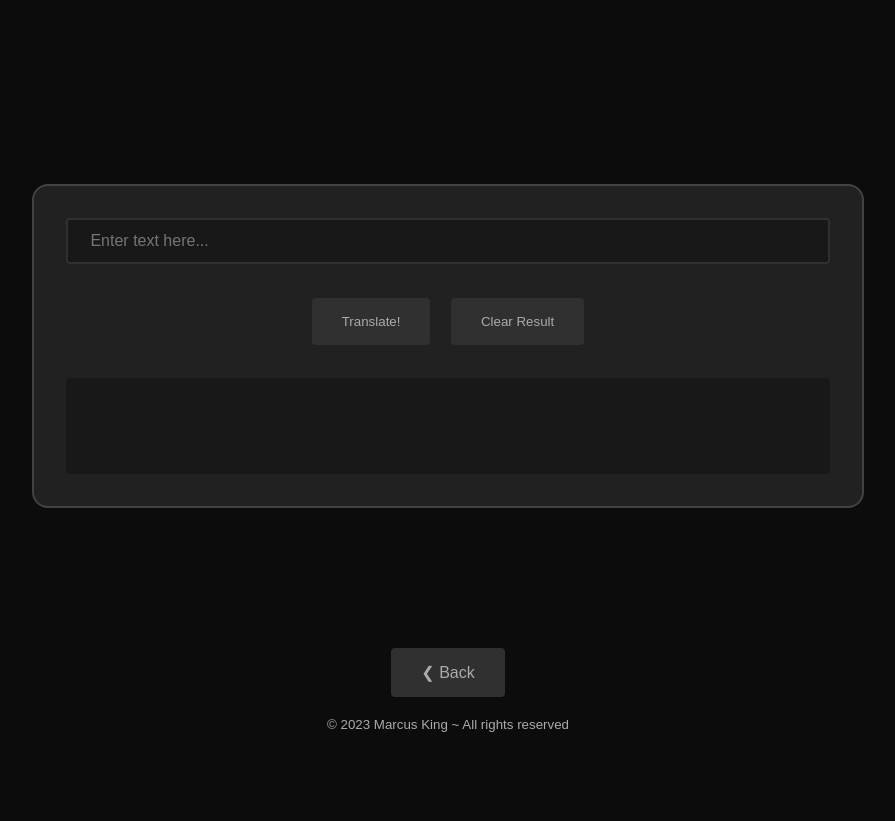
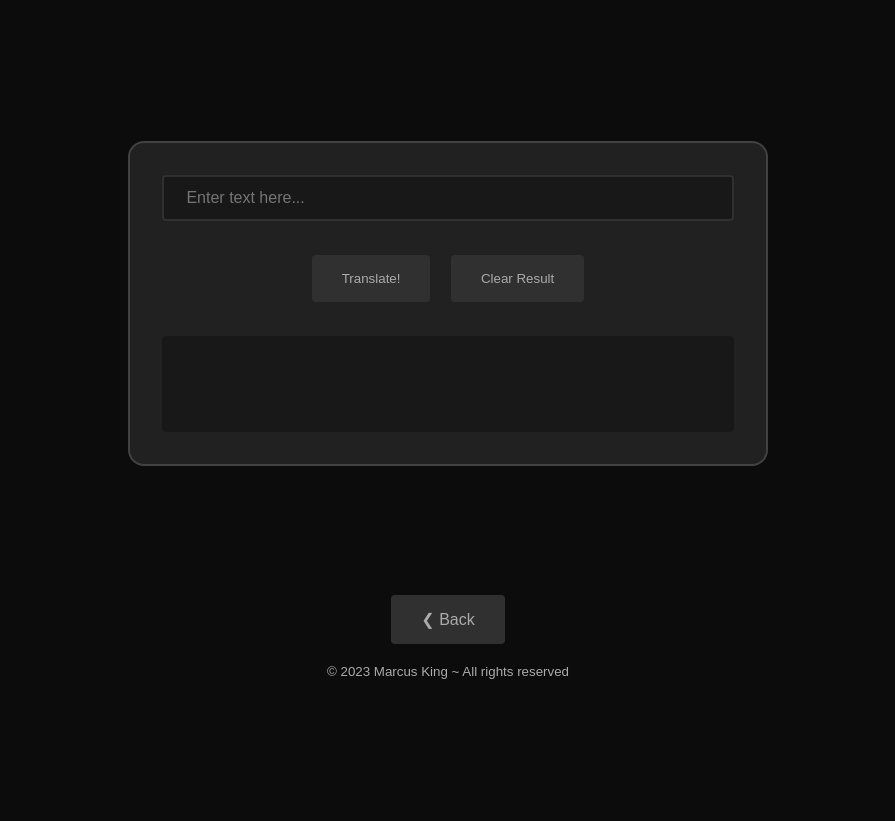
Before and after one commit to marcus-king/IT-121, a plain HTML site: page wk-02/assignment.html in a window 1280 px wide. Shown: the whole page, without its empty margins (192-1087 px from the left). After the commit the page ends 800 px from the top, so only its background shows below. Drawn offline with Linux system fonts and the light colour scheme.

Commit message:
Add files via upload

```diff
--- a/main.css
+++ b/main.css
@@ -8,11 +8,12 @@ html {
     box-sizing: border-box;
 }
 body {
-    width: fit-content;
-    min-width: 960px;
+    display: flex;
+    width: max-content;
     margin: auto;
+    flex-direction: column;
     justify-content: center;
-    padding: 64px;
+    padding: 32px;
     height: 100%;
 }
 body, h1, h2, h3, h4, h5, h6, a {
@@ -22,7 +23,8 @@ body, h1, h2, h3, h4, h5, h6, a {
     text-decoration: none;
 }
 .section {
-    width: fit-content;
+
+    width: max-content;
     margin: auto;
     border-radius: 16px;
     background-color: #212121;
@@ -54,7 +56,7 @@ header {
     display: grid;
     width: 100%;
     grid-template-columns: 1fr 1fr;
-    padding: 64px;
+    padding: 32px;
     grid-gap: 2em;
 }
 .card {
@@ -67,8 +69,9 @@ a .card:hover {
     background-color: #424242;
 }
 .dialog {
-    min-width: 450px;
-    margin: 120px auto;
+    width: 640px;
+    height: fit-content;
+    margin: auto;
     padding: 32px;
     border: 2px solid #424242;
     border-radius: 16px;
@@ -82,6 +85,7 @@ a .card:hover {
     font-style: bold;
     padding: 2em;
     border-radius: 4px;
+    height: fit-content;
 }
 
 .button {
@@ -122,7 +126,6 @@ a .card:hover {
     justify-content: center;
 }
 footer {
+    text-align: center;
     padding:32px;
-    text-align: center;
-    height: fit-content;
 }
```
